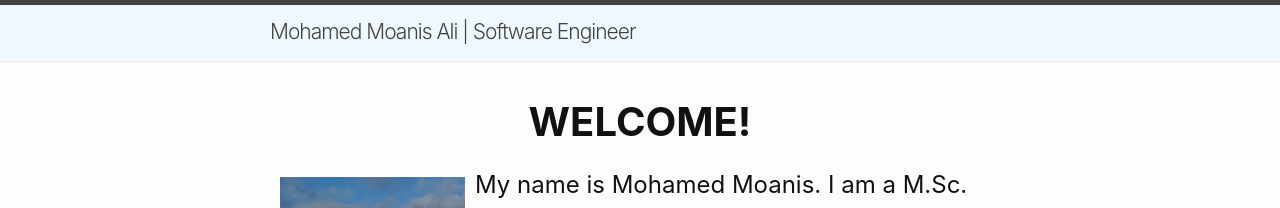
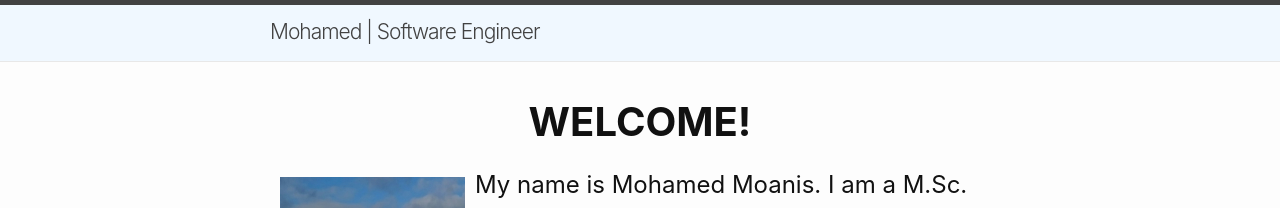
Before and after one commit to mmoanis/mmoanis.github.io, a Jekyll site: the page built from index.html, in a window 1280 px wide. Shown: the top 208 px of the page. Built offline with Jekyll 4.4.1, drawn with Linux system fonts in a browser that asks for light colours; the list of posts is cut into pages by our own code.

Commit message:
Update _config.yml

```diff
--- a/_config.yml
+++ b/_config.yml
@@ -7,9 +7,9 @@ plugins: [jekyll-paginate]
 safe: true
 
 # Information
-title: Mohamed Moanis Ali | Software Engineer
-name: Mohamed Moanis Ali
-author: Mohamed Moanis Ali
+title: Mohamed | Software Engineer
+name: Mohamed Moanis
+author: Mohamed Moanis
 description: Homepage
 
 google_analytics: UA-118569685-1
```
